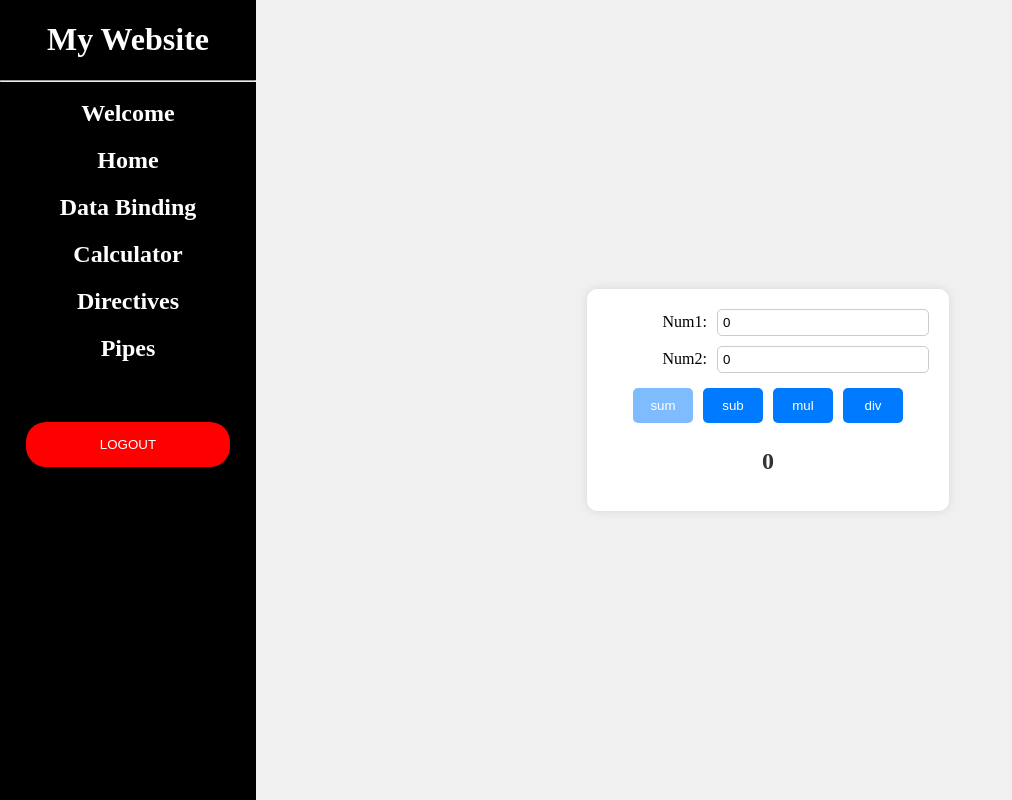
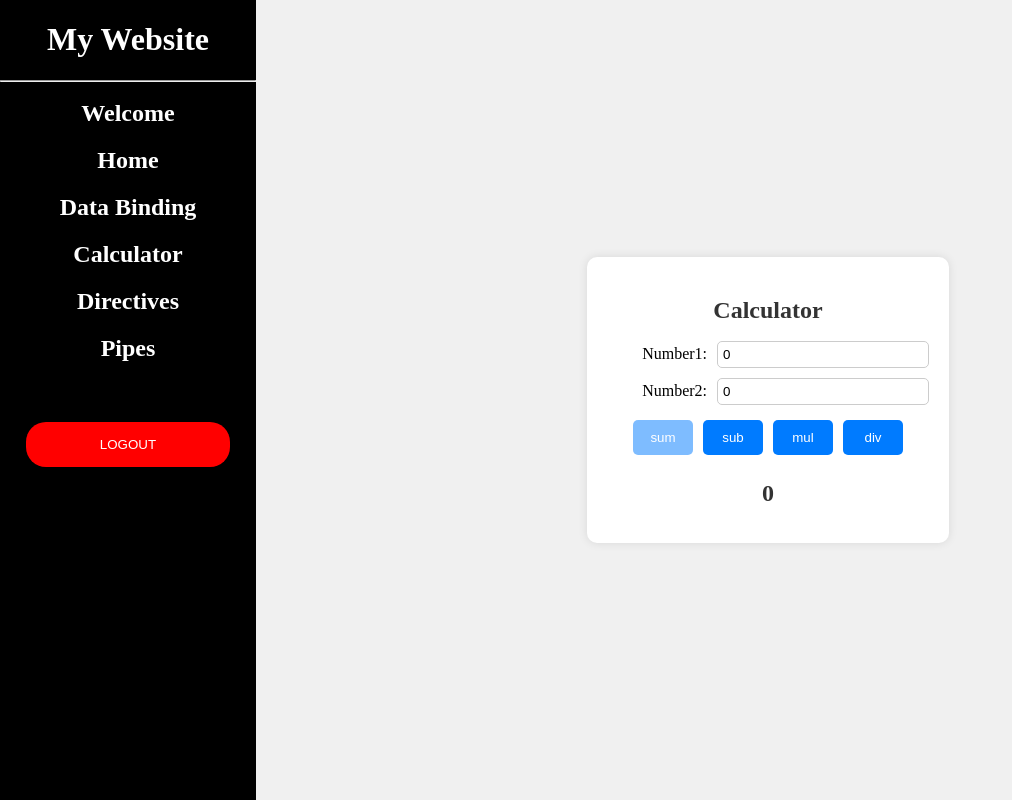
Before and after one commit to Akhilg3m/may-app-june24, an Angular app: page /dashboard/calculator in a window 1280 px wide. Shown: the whole page, without its empty margins (0-1012 px from the left). Built offline with nearby package versions, Linux system fonts and the light colour scheme.

Commit message:
calculator heading added

```diff
--- a/src/app/calculator/calculator.component.html
+++ b/src/app/calculator/calculator.component.html
@@ -1,12 +1,13 @@
 <div class="parent">
 
     <div class="child">
+        <h1>Calculator</h1>
 
-        <label for="">Num1:</label>
+        <label for="">Number1:</label>
         <input type="number" [(ngModel)]="num1">
         <br>
 
-        <label for="">Num2:</label>
+        <label for="">Number2:</label>
         <input type="number" [(ngModel)]="num2">
         <br>
 
```
Also changed, not shown: 1 other file (tests, documents, lock files or other folders).
